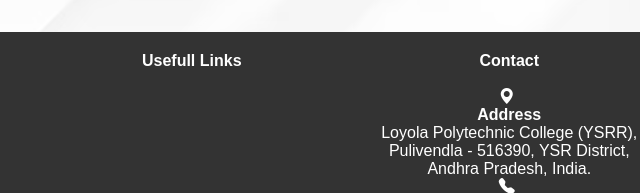
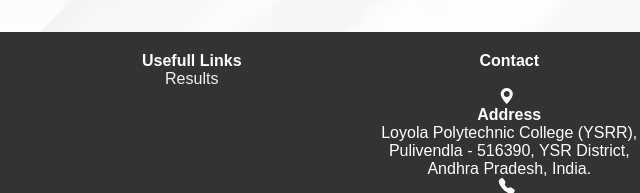
Before and after one commit to Hussaipeera/loyola-project-work, a plain HTML site: page index.html in a window 1280 px wide. Shown: the part 2812-3005 px from the top of the page, 607-1247 px from the left. Drawn offline with nearby package versions, Linux system fonts and the light colour scheme.

Commit message:
added a hover color

```diff
--- a/index.html
+++ b/index.html
@@ -149,6 +149,9 @@
   </section>
   <section class="useful">
     <h4 class="useful-1">Usefull Links </h4>
+    <div class="color">
+    <a href="https://sbtet.ap.gov.in/APSBTET/gradeWiseResults.do">Results</a>
+    </div>
   </section>
   <section class="contact">
     <div class="step">
--- a/styles.css
+++ b/styles.css
@@ -385,9 +385,17 @@ font-size: 50px;
   padding-right: 100px;
 }
 .main2 img{
-  width:3oS0px;
+  width:300px;
   height: 200px;
 }
 .copy-text{
   padding-left: 50px;
 }
+
+.color a{
+text-decoration: none;
+color:#f0f0f0;
+}
+.color a:hover{
+  color:lightblue
+}
```
